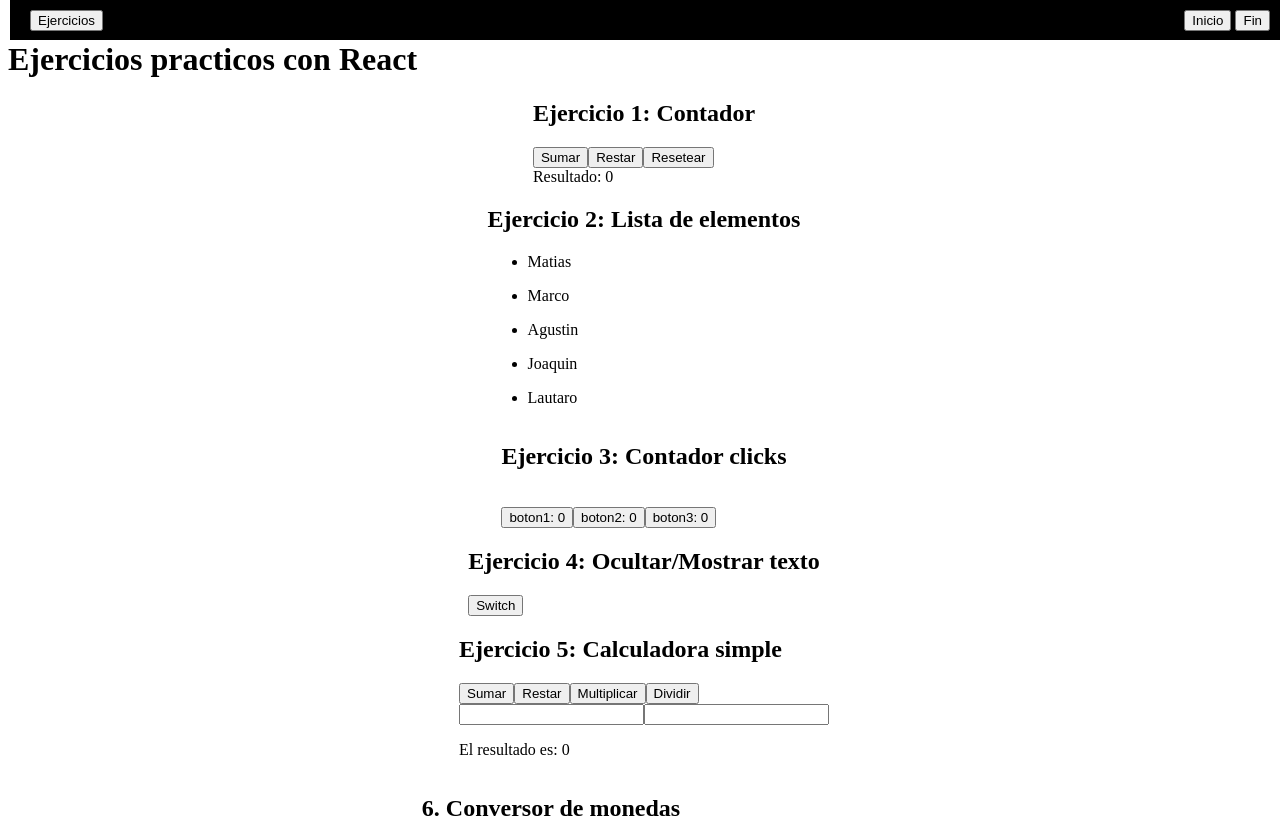
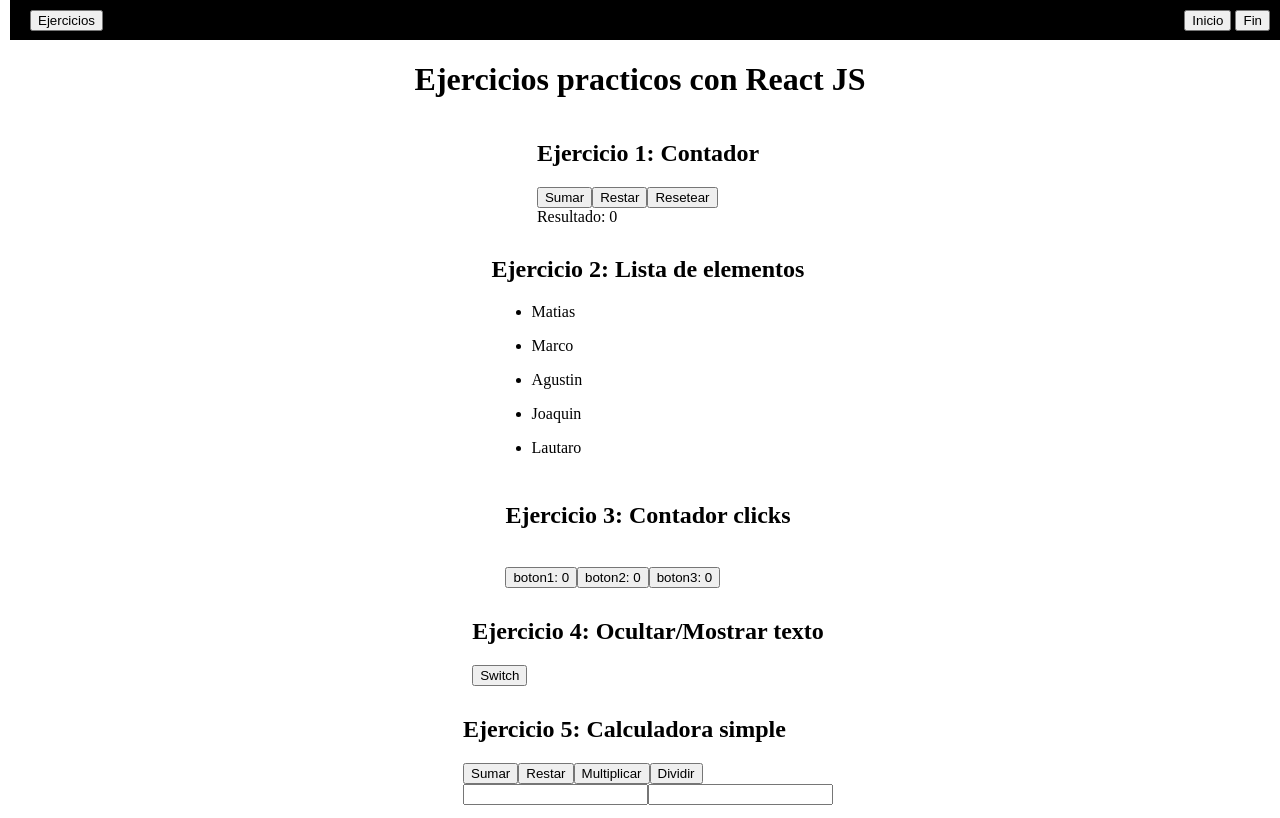
Before and after one commit to matiasmoscone1/practica-ejercicios-logica-programacion-react, a React (Vite) app: page / in a window 1280 px wide. Shown: the top 818 px of the page. Built offline with nearby package versions, Linux system fonts and the light colour scheme.

Commit message:
Terminando navbar

```diff
--- a/src/App.jsx
+++ b/src/App.jsx
@@ -52,7 +52,9 @@ function App() {
 
   return (
     <>
-      <h1 className='title-container'>Ejercicios practicos con React</h1>
+      {/*<h1 className='title-container'>Ejercicios practicos con React</h1>*/}
+
+      <div className='title-container'><h1>Ejercicios practicos con React JS</h1></div>
 
 
     <div className='componentes-container'>
--- a/src/index.css
+++ b/src/index.css
@@ -2,22 +2,23 @@
 
 /* --------------------------------- TITULO --------------------------------- */
 
-.title-container{
-    top: 20px;
-    position: absolute;
+h1{
+    text-align: center;
+    padding-top: 40px;
 }
 
 
 /* --------------------------------- COMPONENTES --------------------------------- */
 
 .componentes-container{
-    top: 80px;
+    width: 100%;
     display: flex;
     flex-direction: column;
     align-items: center;
+    align-content: space-around;
     justify-content: center;
-    align-content: space-around;
     position: absolute;
+    gap: 10px;
 }
 
 
@@ -59,13 +60,18 @@
     position: absolute;
     cursor: pointer;
 }
+.btn-container button{
+    cursor: pointer;
+}
 
 .btn-ejercicios-container{
     left: 20px;
     position: absolute;
+}
+
+.btn-ejercicios-container button{
     cursor: pointer;
 }
-
 
 /* ----------------------------------- NAVBAR ------------------------------------------ */
 
```
